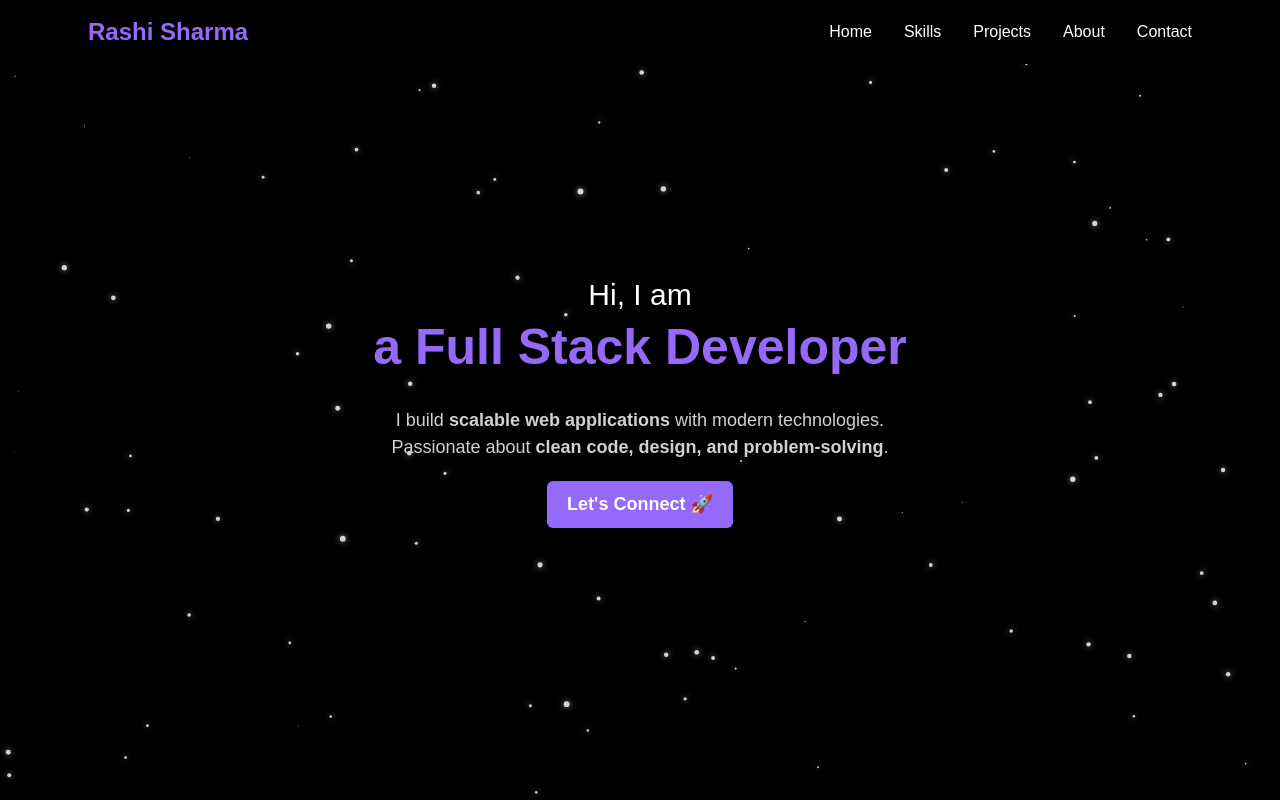
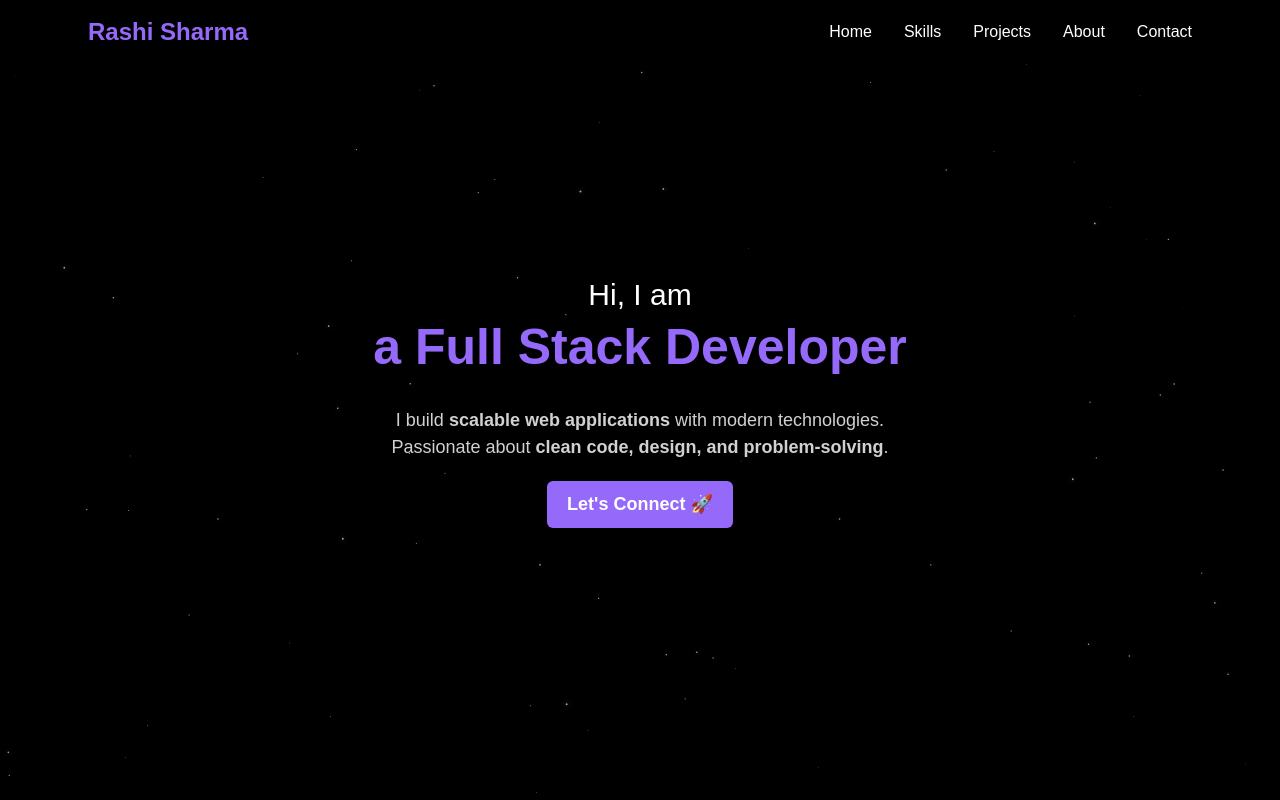
Before and after one commit to rashi-06/portfolio, a Next.js app: page / in a window 1280 px wide. Shown: the top 800 px of the page. Built offline with nearby package versions, Linux system fonts and the light colour scheme.

Commit message:
start animations changes

```diff
--- a/components/Hero.module.css
+++ b/components/Hero.module.css
@@ -19,7 +19,8 @@
     left: 0;
     width: 100%;
     height: 100%;
-    z-index: 0; /* Behind content */
+    z-index: 1;
+    opacity: 80%; /* Behind content */
   }
 
   /* Main Content */
--- a/components/Hero.tsx
+++ b/components/Hero.tsx
@@ -28,7 +28,7 @@ const Hero: React.FC = () => {
         stars.push({
           x: Math.random() * canvas.width,
           y: Math.random() * canvas.height,
-          radius: Math.random() * 3, // Slightly bigger stars
+          radius: Math.random() * 1, // Slightly bigger stars
           speed: Math.random() * 0.2 + 0.1, // Slower speed
         });
       }
@@ -41,7 +41,7 @@ const Hero: React.FC = () => {
       ctx.fillStyle = "rgba(255, 255, 255, 0.8)"; // Soft white stars
 
       // Apply blur effect
-      ctx.shadowBlur = 6;
+      ctx.shadowBlur = 7;
       ctx.shadowColor = "rgba(255, 255, 255, 0.8)";
 
       stars.forEach((star) => {
```
